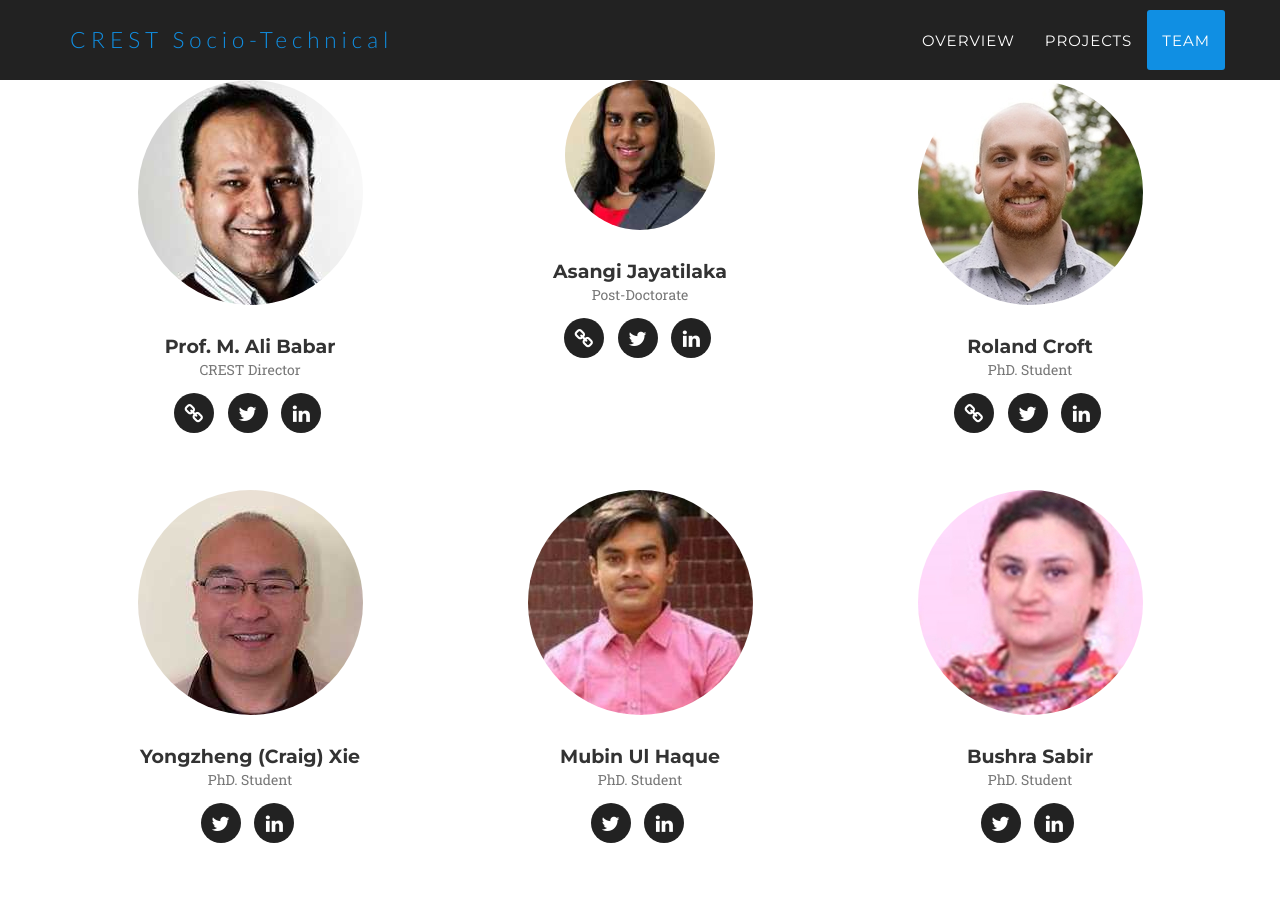
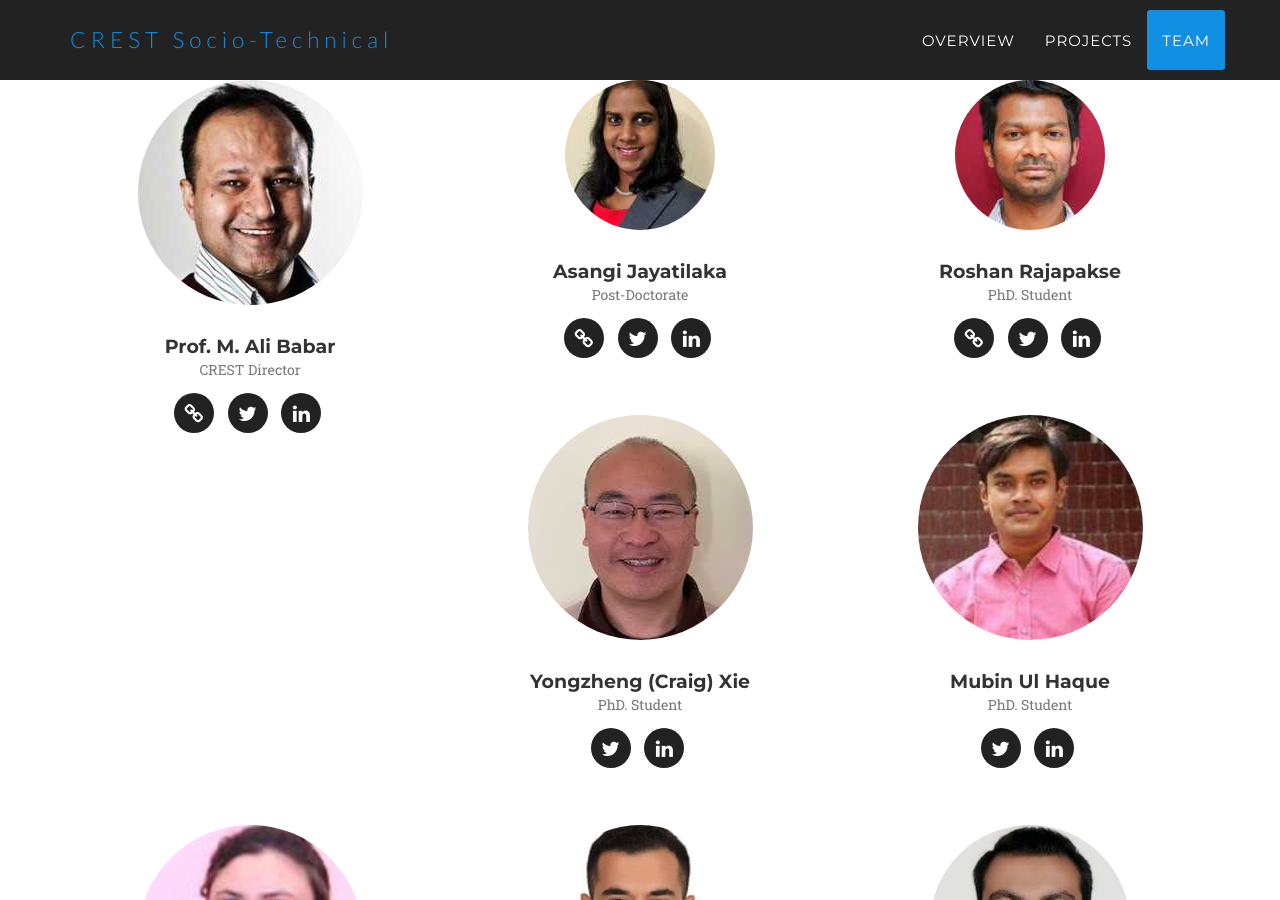
Before and after one commit to crest-socio-technical/crest-socio-technical.github.io, a Jekyll site: the page built from index.html, in a window 1280 px wide and 900 px high, scrolled down 5102 px. Built offline with Jekyll 4.4.1, drawn with Linux system fonts in a browser that asks for light colours; some web fonts are replaced.

Commit message:
Update _config.yml

```diff
--- a/_config.yml
+++ b/_config.yml
@@ -34,8 +34,8 @@
     - title: linkedin
       url: https://www.linkedin.com/in/triet-le-274407133/
 
-- name: Roland Croft
-  pic: roland
+- name: Roshan Rajapakse
+  pic: roshan
   position: PhD. Student
   social:
     - title: link
```
